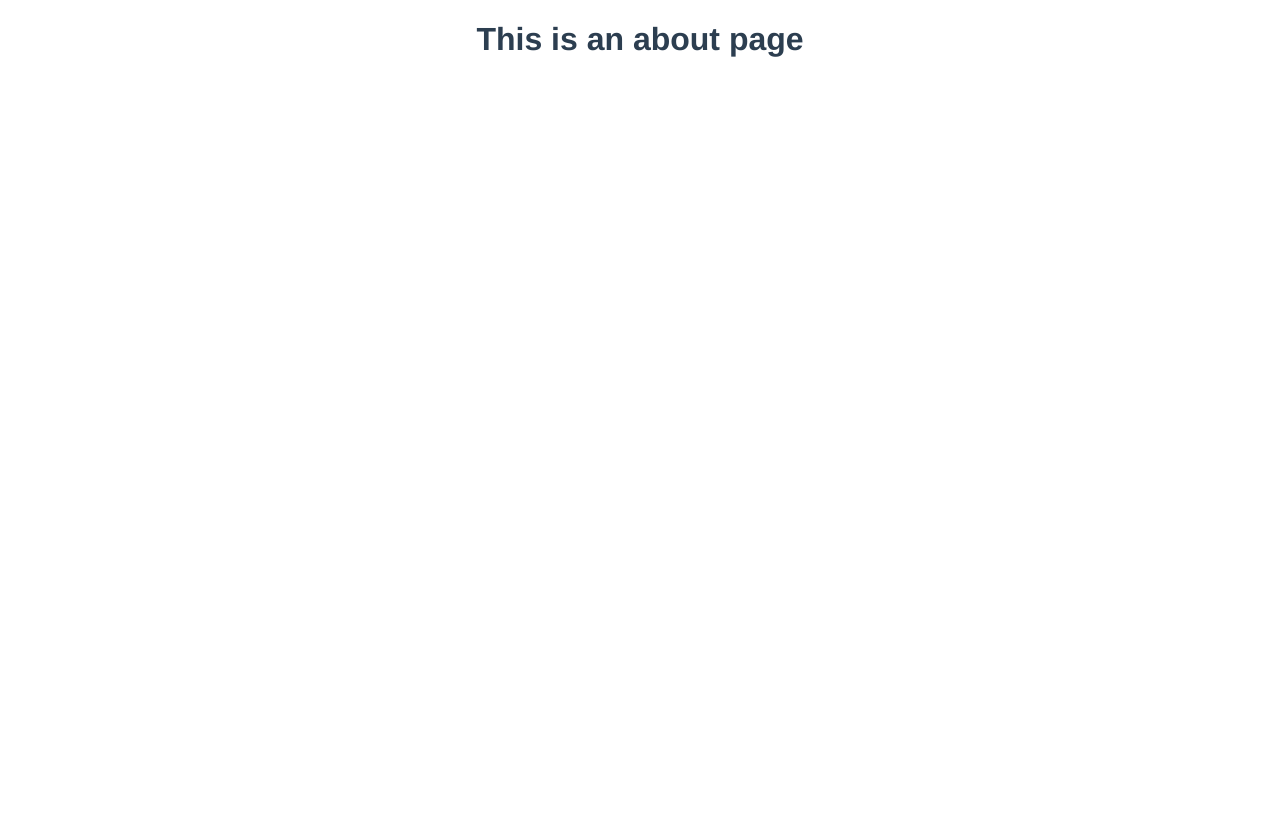
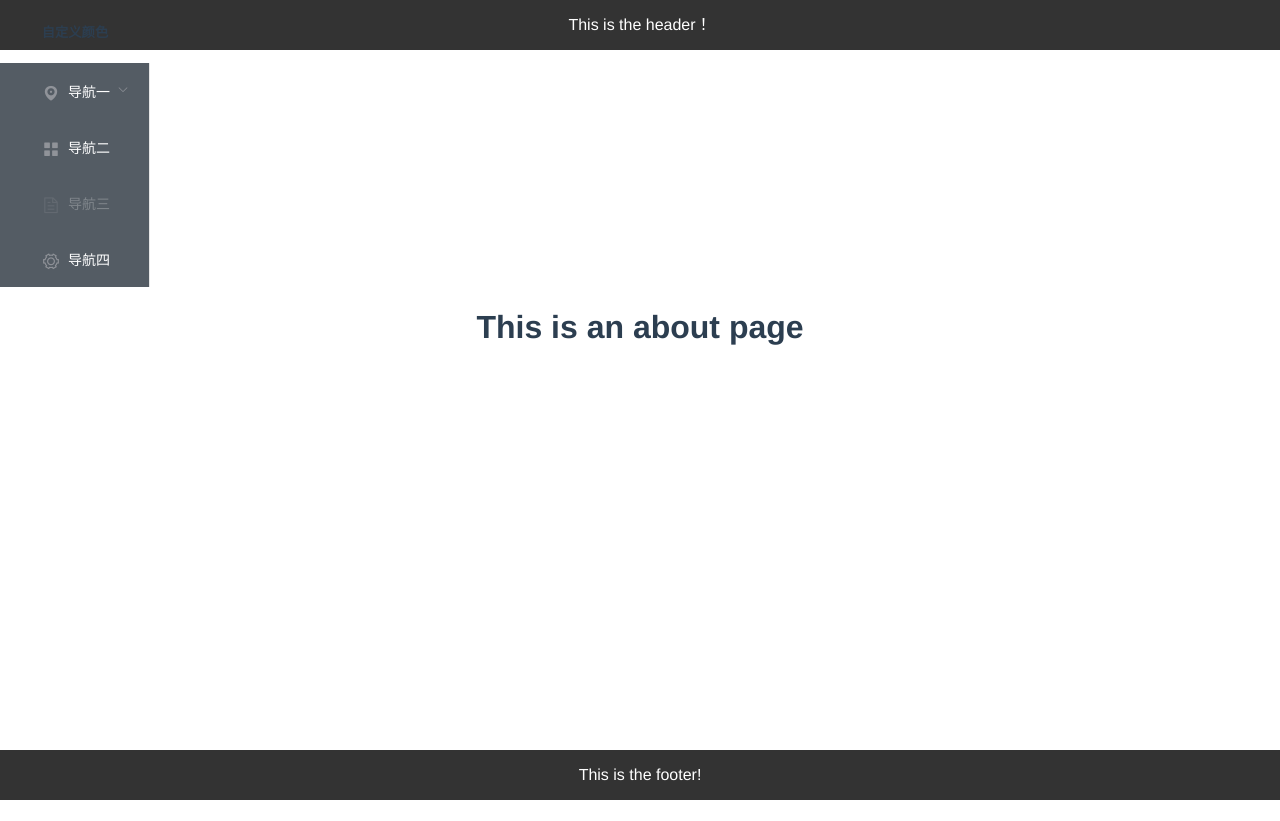
Before and after one commit to rainnerly/vue-ts, a Vue app: page /about in a window 1280 px wide. After the commit the page ends 800 px from the top, so only its background shows below. Built offline with nearby package versions, Linux system fonts and the light colour scheme.

Commit message:
基本的布局

```diff
--- a/src/components/HeadBar.vue
+++ b/src/components/HeadBar.vue
@@ -15,3 +15,21 @@ import { Component, Vue } from 'vue-property-decorator';
 export default class Home extends Vue {
 }
 </script>
+<style lang="scss" scoped>
+.head-tail{
+  header, footer{
+    position: fixed;
+    height: 50px;
+    line-height: 50px;
+    color: #fff;
+    width: 100%;
+    background-color: #333;
+  }
+  header{
+    top: 0;
+  }
+  footer{
+    bottom: 0;
+  }
+}
+</style>
--- a/src/components/navBar.vue
+++ b/src/components/navBar.vue
@@ -9,7 +9,8 @@
         @close="handleClose"
         background-color="#545c64"
         text-color="#fff"
-        active-text-color="#ffd04b">
+        active-text-color="#ffd04b"
+        router>
         <el-submenu index="1">
           <template slot="title">
             <i class="el-icon-location"></i>
@@ -28,7 +29,7 @@
             <el-menu-item index="1-4-1">选项1</el-menu-item>
           </el-submenu>
         </el-submenu>
-        <el-menu-item index="2">
+        <el-menu-item index="/about">
           <i class="el-icon-menu"></i>
           <span slot="title">导航二</span>
         </el-menu-item>
@@ -36,7 +37,7 @@
           <i class="el-icon-document"></i>
           <span slot="title">导航三</span>
         </el-menu-item>
-        <el-menu-item index="4">
+        <el-menu-item index="/about">
           <i class="el-icon-setting"></i>
           <span slot="title">导航四</span>
         </el-menu-item>
--- a/src/main.ts
+++ b/src/main.ts
@@ -1,5 +1,6 @@
 import Vue from 'vue';
 import ElementUI from 'element-ui';
+import 'element-ui/lib/theme-chalk/index.css';
 import App from './App.vue';
 import router from './router';
 import store from './store';
--- a/src/router.ts
+++ b/src/router.ts
@@ -12,7 +12,8 @@ export default new Router({
       path: '/',
       name: 'home',
       component: Home,
-    },
+      redirect: '/about',
+      children: [
         {
           path: '/about',
           name: 'about',
@@ -22,4 +23,6 @@ export default new Router({
           component: () => import(/* webpackChunkName: "about" */ './views/About.vue'),
         },
       ],
+    },
+  ],
 });
--- a/src/views/Home.vue
+++ b/src/views/Home.vue
@@ -1,13 +1,21 @@
 <template>
   <div class="home">
     <headbar>
-      <template v-slot:content>22222</template>
+      <template v-slot:content>
+        <div class="main-content">
+          <div class="left">
+            <navbar></navbar>
+          </div>
+          <div class="content">
+            <router-view></router-view>
+          </div>
+        </div>
+      </template>
     </headbar>
     <!-- <div class="left">
-      <navbar></navbar>
     </div>
-    <div class="content"></div> -->
-  <!-- <hello-world :msg="msg"></hello-world> -->
+    <div class="content"></div>-->
+    <!-- <hello-world :msg="msg"></hello-world> -->
   </div>
 </template>
 
@@ -16,7 +24,6 @@ import { Component, Vue } from 'vue-property-decorator';
 import HelloWorld from '@/components/HelloWorld.vue'; // @ is an alias to /src
 import navbar from '@/components/navBar.vue'; // @ is an alias to /src
 import headbar from '@/components/HeadBar.vue'; // @ is an alias to /src
-
 
 @Component({
   components: {
@@ -30,9 +37,13 @@ export default class Home extends Vue {
 }
 </script>
 <style lang="scss" scoped>
-.left{
+.main-content{
+  width: 100%;
+  height: calc(100% - 100px);
+}
+.left {
   width: 300px;
   height: 100%;
-  background-color: #ccc;
+  // background-color: #ccc;
 }
 </style>
```
Lines whose indentation alone changed are shown as unchanged.
